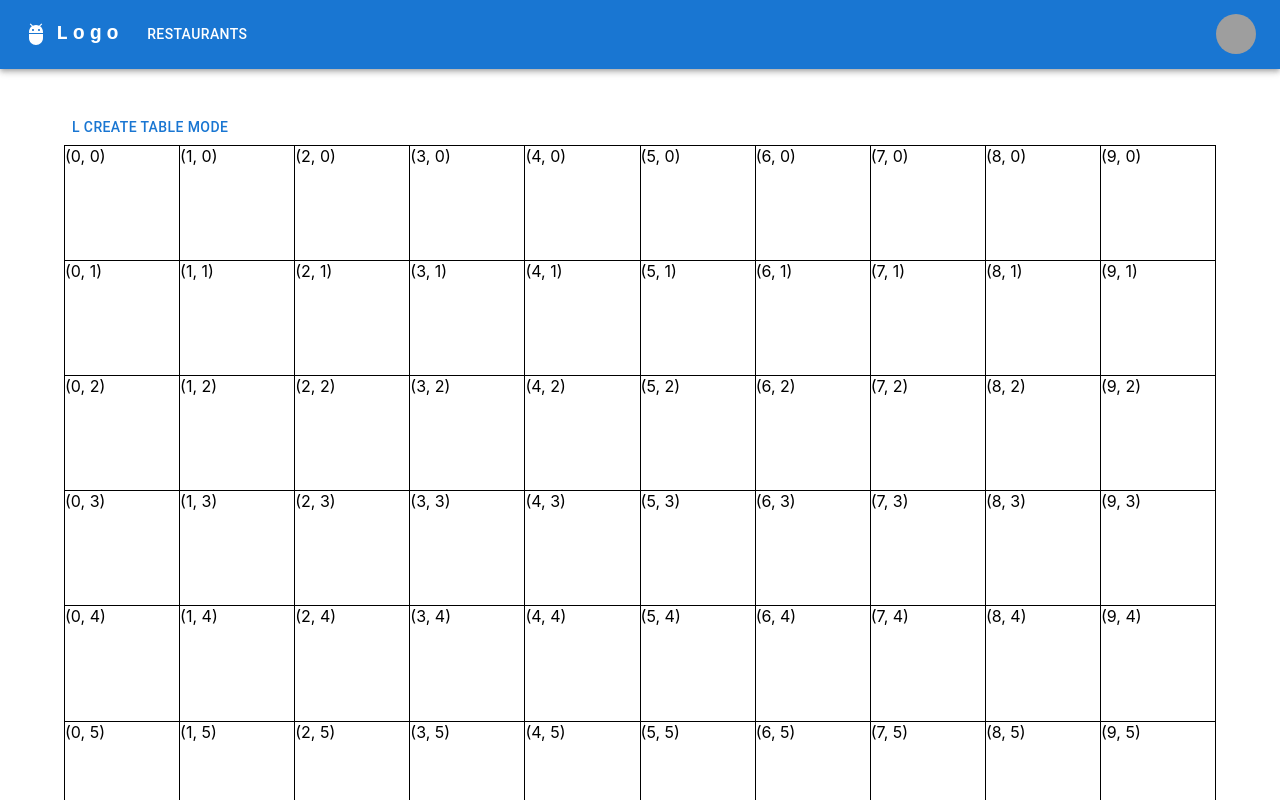
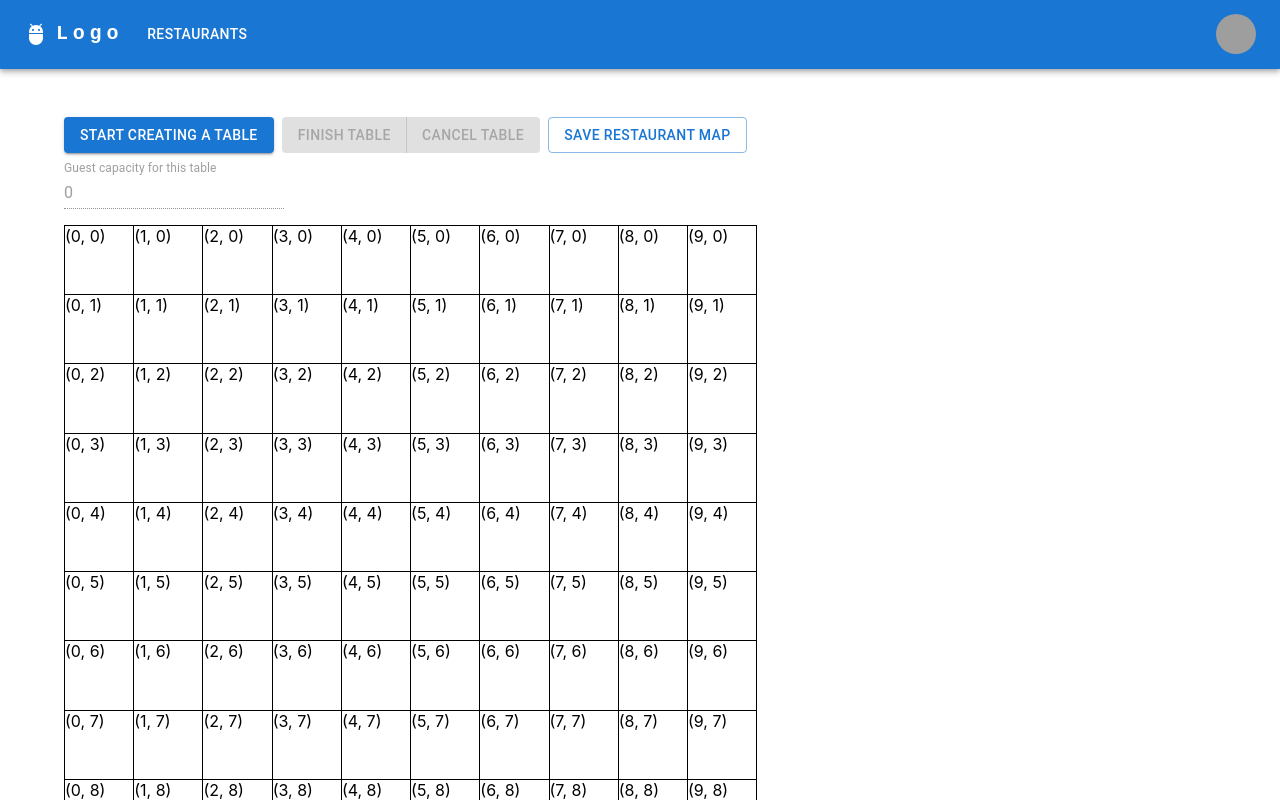
Before and after one commit to churellano/book-a-bite, a React (Create React App) app: page /owner/map in a window 1280 px wide. Shown: the top 800 px of the page. Built offline with nearby package versions, Linux system fonts and the light colour scheme; grey boxes are pictures that could not be loaded.

Commit message:
Add reset table button and more colors

```diff
--- a/src/owner/OwnerRestaurantMap.css
+++ b/src/owner/OwnerRestaurantMap.css
@@ -3,6 +3,7 @@
   background-color: #000000;
   border: 1px solid #000000;
   gap: 1px;
+  width: 60%;
 }
 
 .table-cell {
--- a/src/owner/OwnerRestaurantMap.js
+++ b/src/owner/OwnerRestaurantMap.js
@@ -1,46 +1,93 @@
-import { Box, Container, Button } from "@mui/material";
+import { Box, Container, Button, ButtonGroup, TextField } from "@mui/material";
 import { useState } from "react";
 
 import Navbar from "../common-components/Navbar"
 import "./OwnerRestaurantMap.css"
 
-// const onClick
+const getCellColour = (cell) => {
+  let color = '#ffffff';
+  if (cell.selected && cell.isPartOfTable) {
+    color = '#0000ff';
+  } else if (cell.selected && !cell.isPartOfTable) {
+    color = '#00ff00';
+  }
+
+  return color;
+}
 
 export default function OwnerRestaurantMap() {
   const test = 10
   const [rows, setRows] = useState(test);
   const [columns, setColumns] = useState(test)
   const [cells, setCells] = useState(Array.from({ length: rows * columns}).map(
-    (e, i) => ({ x: i % columns, y: Math.floor(i / rows), selected: false})
+    (e, i) => ({
+        x: i % columns,
+        y: Math.floor(i / rows),
+        selected: false,
+        isPartOfTable: false
+      })
   ));
   const [tables, setTables] = useState([]);
-  const [currentTable, setCurrentTable] = useState({ cells: [], capacity: null });
+  // const [currentTable, setCurrentTable] = useState({ cells: [], capacity: null });
   const [isCreatingTable, setIsCreatingTable] = useState(false);
+  const [guestCapacity, setGuestCapacity] = useState(0);
 
   const gridTemplateStyle = `repeat(${rows}, 1fr) / repeat(${columns}, 1fr)`
 
   const startCreatingTable = () => {
     // TODO: go into creating table mode, allow clicking on grid
+    // setCurrentTable({ cells: [], capacity: null });
     setIsCreatingTable(true);
-
   }
 
   const finishTable = () => {
-    // TODO: find all newly clicked cells and create table object
+    const table = {
+      capacity: guestCapacity,
+      cells: cells.filter(c => c.selected === true)
+    };
+
+    cells.forEach(c => {
+      if (c.selected) {
+        c.isPartOfTable = true;
+      }
+    })
+
+    // Remove new property so that tables created after do not include these cells
+    setCells([...cells])
+
+    // Add new table to array
+    setTables([...tables, table])
+    setGuestCapacity(0);
     setIsCreatingTable(false);
   };
 
+  // Resets selected cells
+  const cancelTable = () => {
+    cells.forEach(c => {
+      if (c.selected && !c.isPartOfTable) {
+        c.selected = false;
+      }
+    });
+
+    setCells([...cells]);
+
+    setIsCreatingTable(false);
+  };
+
+  // TODO: make post request to back end to save
+  const saveRestaurantMap = () => {
+    const restaurantMap = { tables };
+    console.log('Debug: Saving ', restaurantMap);
+  };
+
+  // Mark cells as being part of a table
   const onCellClick = (clickedCell) => (clickObject) => {
     if (isCreatingTable) {
       cells.forEach(c => {
-        console.log(c.x, clickedCell.x)
-        console.log(c.y, clickedCell.y)
-        if (c.x === clickedCell.x && c.y === clickedCell.y) {
-          c.new = true;
+        if (c.x === clickedCell.x && c.y === clickedCell.y && !c.isPartOfTable) {
           c.selected = !c.selected;
         }
       });
-
       setCells([...cells]);
     }
   }
@@ -49,12 +96,43 @@ export default function OwnerRestaurantMap() {
     <div>
       <Navbar isGuestMode={false} />
       <Container>
-        <Button onClick={startCreatingTable}>l Create Table Mode</Button>
-        <div className="restaurant-map" style={{gridTemplate: gridTemplateStyle}}>
+        <Box sx={{
+          '& > *': {
+            m: 1,
+          },
+        }}>
+          <Button variant="contained" onClick={startCreatingTable} disabled={isCreatingTable}>Start Creating A Table</Button>
+          <ButtonGroup ml={2}>
+            <Button variant="contained" color="success" onClick={finishTable}  disabled={!isCreatingTable || !guestCapacity}>Finish Table</Button>
+            <Button variant="contained" onClick={cancelTable}  disabled={!isCreatingTable}>Cancel Table</Button>
+          </ButtonGroup>
+          <Button variant="outlined" onClick={saveRestaurantMap} disabled={isCreatingTable}>Save Restaurant Map</Button>
+        </Box>
+        <TextField
+          label="Guest capacity for this table"
+          type="number"
+          InputLabelProps={{
+            shrink: true,
+          }}
+          variant="standard"
+          value={guestCapacity}
+          onChange={e => setGuestCapacity(e.target.value)}
+          disabled={!isCreatingTable}
+        />
+        <Box className="restaurant-map" mt={2} style={{gridTemplate: gridTemplateStyle}}>
           {
-            cells.map((cell, i) => <div key={i} className="table-cell" onClick={onCellClick(cell)} style={{ backgroundColor: cell.selected ? '#00ff00' : '#ffffff'}}>{`(${cell.x}, ${cell.y})`}</div>)
+            cells.map((cell, i) => (
+              <div
+                key={i}
+                className="table-cell"
+                onClick={onCellClick(cell)}
+                style={{ backgroundColor: getCellColour(cell)}}
+              >
+                {`(${cell.x}, ${cell.y})`}
+              </div>
+            ))
           }
-        </div>
+        </Box>
       </Container>
     </div>
   );
```
